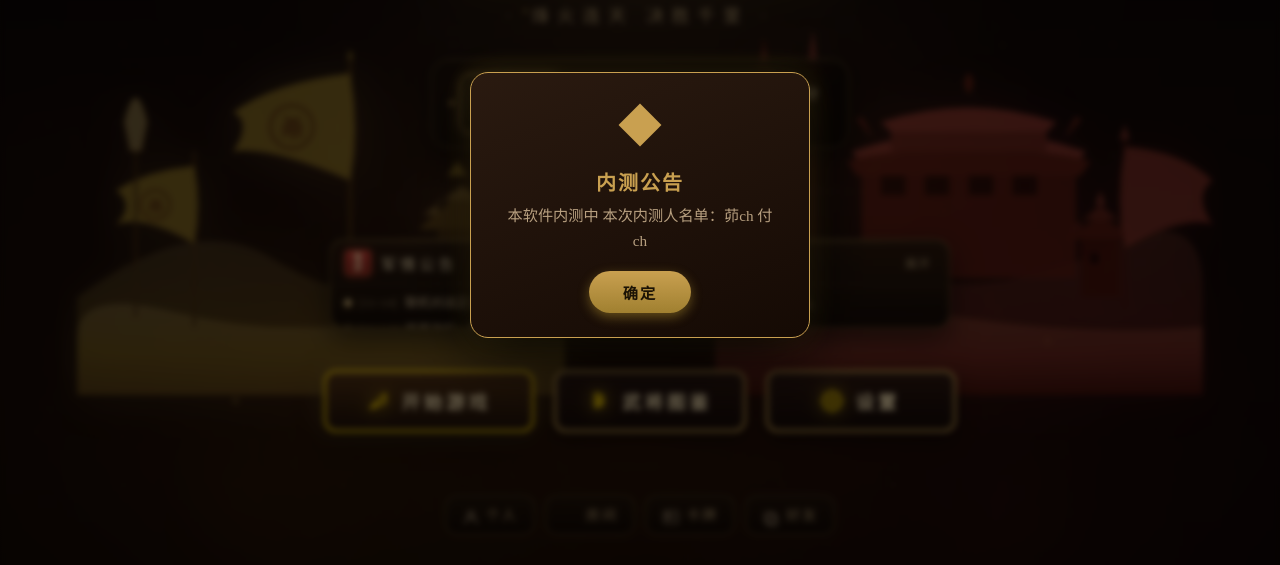
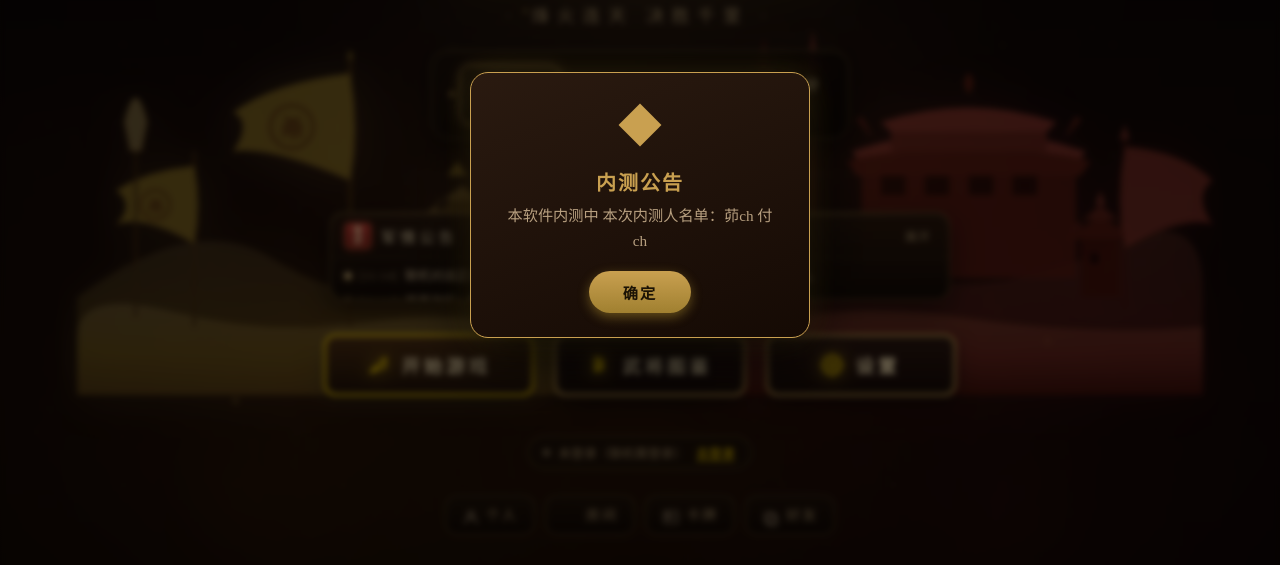
Before and after one commit to SevenSeven712/qqSGS, a plain HTML site: page index.html in a window 1280 px wide. Shown: the part 195-760 px from the top of the page. Drawn offline with nearby package versions, Linux system fonts and the light colour scheme.

Commit message:
后台批量更新 54 个文件 - 2026/11/14 21:00:13

```diff
--- a/css/menu.css
+++ b/css/menu.css
@@ -226,6 +226,35 @@
 }
 
 .main-btn:active { transform: translateY(-1px); }
+
+.main-auth-bar {
+  position: relative; z-index: 2;
+  display: flex; align-items: center; gap: 8px;
+  margin: 8px auto 0;
+  padding: 6px 14px;
+  background: rgba(26, 16, 8, 0.7);
+  border: 1px solid rgba(201, 160, 80, 0.3);
+  border-radius: 999px;
+  font-size: 0.8em;
+  color: var(--text-muted);
+}
+.main-auth-bar .auth-dot {
+  width: 7px; height: 7px; border-radius: 50%;
+  background: #6a5a40;
+  box-shadow: 0 0 6px rgba(106, 90, 64, 0.5);
+}
+.main-auth-bar.is-logged .auth-dot {
+  background: #4caf50;
+  box-shadow: 0 0 8px rgba(76, 175, 80, 0.7);
+}
+.main-auth-bar.is-logged { color: #c9e8b0; border-color: rgba(76, 175, 80, 0.4); }
+.main-auth-bar .auth-link {
+  background: none; border: none; cursor: pointer;
+  color: #ffd700; font-family: inherit; font-size: 1em;
+  padding: 0 2px; text-decoration: underline;
+  text-underline-offset: 2px;
+}
+.main-auth-bar .auth-link:hover { color: #fff5d0; }
 
 .sub-entries {
   position: relative; z-index: 2;
--- a/index.html
+++ b/index.html
@@ -165,6 +165,11 @@
           <span class="main-btn-icon"></span>
           <span class="main-btn-text">设置</span>
         </button>
+      </div>
+      <div id="mainAuthBar" class="main-auth-bar" style="display:none;">
+        <span class="auth-dot"></span>
+        <span id="mainAuthText">未登录</span>
+        <button class="auth-link" id="mainAuthBtn">去登录</button>
       </div>
       <div class="sub-entries">
         <button class="sub-btn" id="btnProfile">个人</button>
--- a/js/net/auth.js
+++ b/js/net/auth.js
@@ -69,9 +69,31 @@ async function netRequireLogin(callback) {
   return false;
 }
 
+async function netRenderAuthBar() {
+  const bar = document.getElementById('mainAuthBar');
+  if (!bar) return;
+  const u = await netGetAuthUser(true);
+  const txt = document.getElementById('mainAuthText');
+  const btn = document.getElementById('mainAuthBtn');
+  bar.style.display = 'flex';
+  if (u) {
+    bar.classList.add('is-logged');
+    if (txt) txt.textContent = '已登录：' + (u.nickname || '玩家');
+    if (btn) { btn.textContent = '个人中心'; btn.onclick = function () { window.location.href = COMMUNITY_HOME_URL; }; }
+  } else {
+    bar.classList.remove('is-logged');
+    if (txt) txt.textContent = '未登录（联机需登录）';
+    if (btn) { btn.textContent = '去登录'; btn.onclick = function () { window.location.href = COMMUNITY_LOGIN_URL; }; }
+  }
+}
+
 // 页面加载时如有 OAuth 回调（社区登录后跳回），自动刷新一次 auth
 (function () {
+  const boot = function () {
+    netGetAuthUser(true).then(function () { netRenderAuthBar(); });
+    setTimeout(netRenderAuthBar, 1500);
+  };
   if (document.readyState === 'loading') {
-    document.addEventListener('DOMContentLoaded', function () { netGetAuthUser(true); });
-  } else { netGetAuthUser(true); }
+    document.addEventListener('DOMContentLoaded', boot);
+  } else { boot(); }
 })();
--- a/js/net/entry.js
+++ b/js/net/entry.js
@@ -2,7 +2,11 @@
  * entry.js — 联机入口：创建/加入房间弹窗、开始按钮
  * ============================================================ */
 
-window.netOpenCreate = function () {
+window.netOpenCreate = async function () {
+  if (typeof netRequireLogin === 'function') {
+    const ok = await netRequireLogin(function () { netOpenCreate(); });
+    if (!ok) return;
+  }
   const nick = localStorage.getItem('qQiNick') || '玩家';
   document.getElementById('playerInfoContent').innerHTML = `
     <h3 style="color:var(--gold);text-align:center;">创建联机房间</h3>
@@ -31,7 +35,11 @@ window.netOpenRoomEntry = async function () {
   document.getElementById('playerInfoModal').style.display = 'flex';
 };
 
-window.netOpenJoin = function () {
+window.netOpenJoin = async function () {
+  if (typeof netRequireLogin === 'function') {
+    const ok = await netRequireLogin(function () { netOpenJoin(); });
+    if (!ok) return;
+  }
   const nick = localStorage.getItem('qQiNick') || '玩家';
   document.getElementById('playerInfoContent').innerHTML = `
     <h3 style="color:var(--gold);text-align:center;">加入联机房间</h3>
--- a/js/ui/bindings.js
+++ b/js/ui/bindings.js
@@ -3,7 +3,13 @@
  * 依赖：全部模块以经典 <script> 顺序加载，共享同一全局作用域
  * ============================================================ */
 
-document.getElementById('btnStartGame').onclick = () => switchView('modeSelect');
+document.getElementById('btnStartGame').onclick = async () => {
+  if (typeof netRequireLogin === 'function') {
+    const ok = await netRequireLogin();
+    if (!ok) return;
+  }
+  switchView('modeSelect');
+};
 
 document.getElementById('btnHeroPage').onclick = () => { switchView('heroInfoView');
       renderHeroInfo(); };
```
